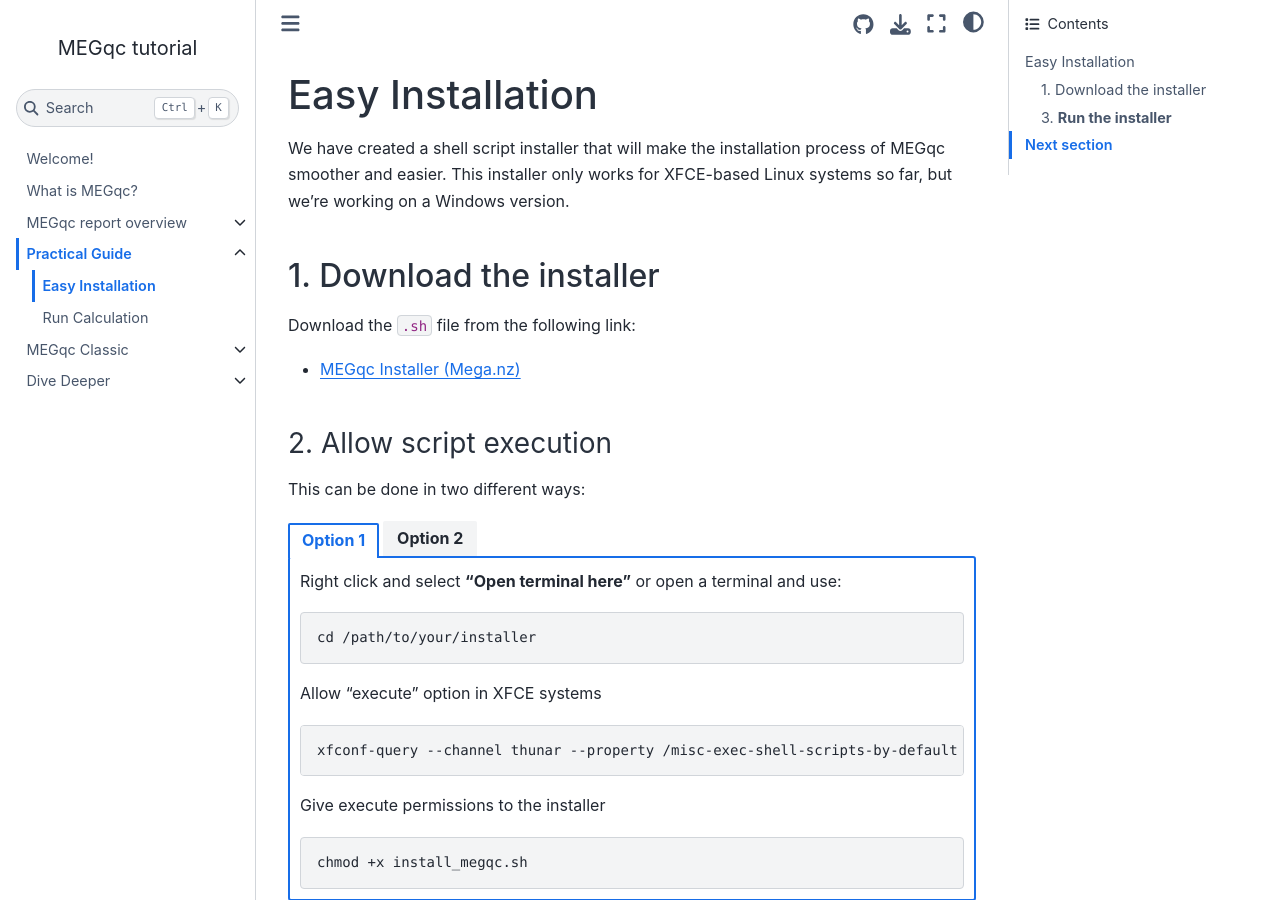
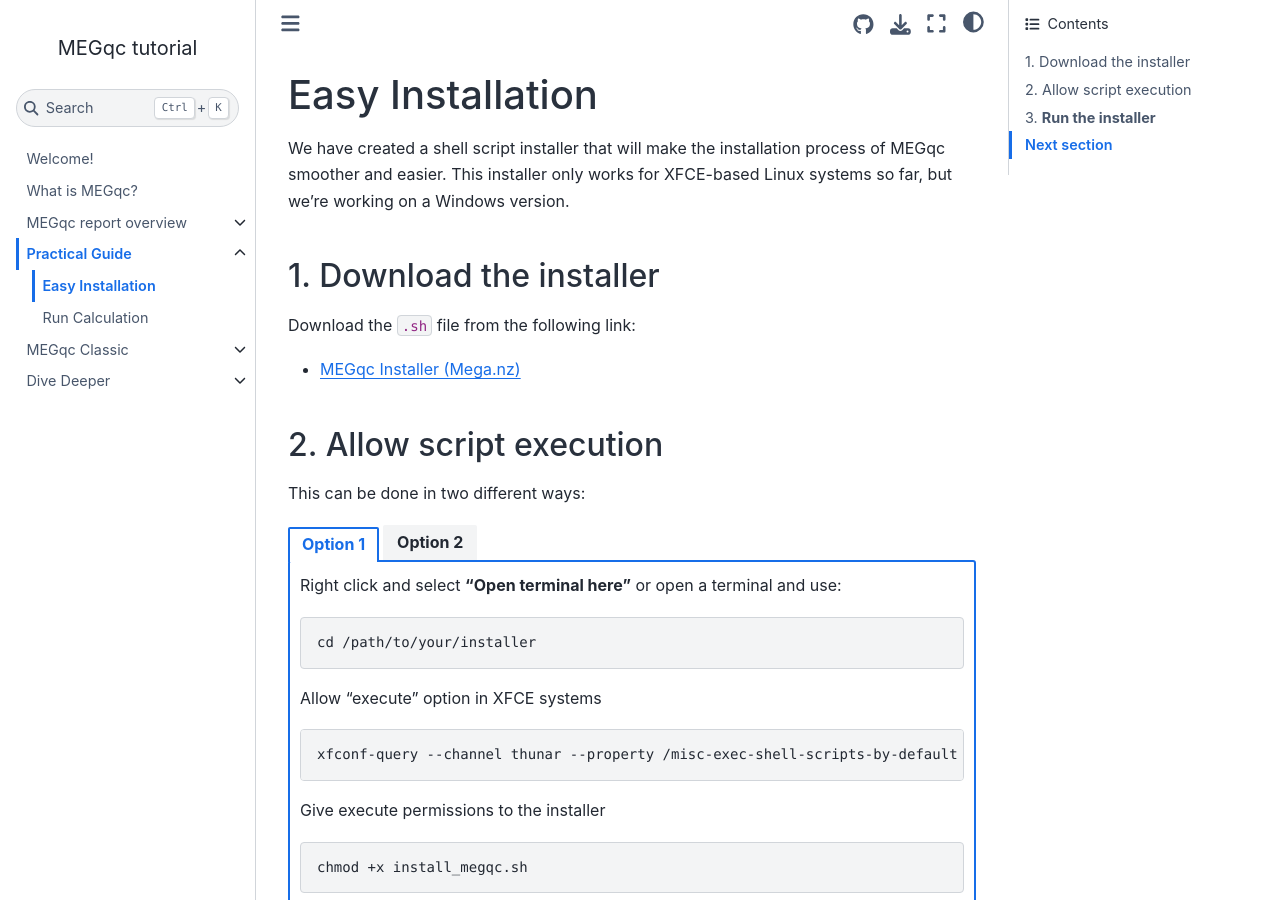
Before and after one commit to ANCPLabOldenburg/megqc_documentation, a Jupyter Book: the page built from new/install.md, in a window 1280 px wide and 900 px high. Built offline with Jupyter Book 1.0.4 settings and Sphinx 7.4.7 and the Sphinx Book theme 1.1.4, drawn with Linux system fonts in a browser that asks for light colours; pages that are not in the unit, such as notebooks, are missing from menus.

Commit message:
Update install.md

`````diff
--- a/new/install.md
+++ b/new/install.md
@@ -7,7 +7,7 @@
 
 * [MEGqc Installer (Mega.nz)](https://mega.nz/file/dMBh1QBQ#o3m1HGd_F-qZEXNR0s7kXzheUSgC3DXYVzSqhq-ulgY)
 
-### 2. Allow script execution
+## 2. Allow script execution
 This can be done in two different ways:
 
 ````{tab-set}
@@ -57,6 +57,6 @@
 <img src="../static/mini/desktop.png" alt="desktop-icons" width="200px" align="center">
 
 
-# Next section
+## Next section
 
 In the next section you'll learn how to use the GUI to run MEGqc.
`````
